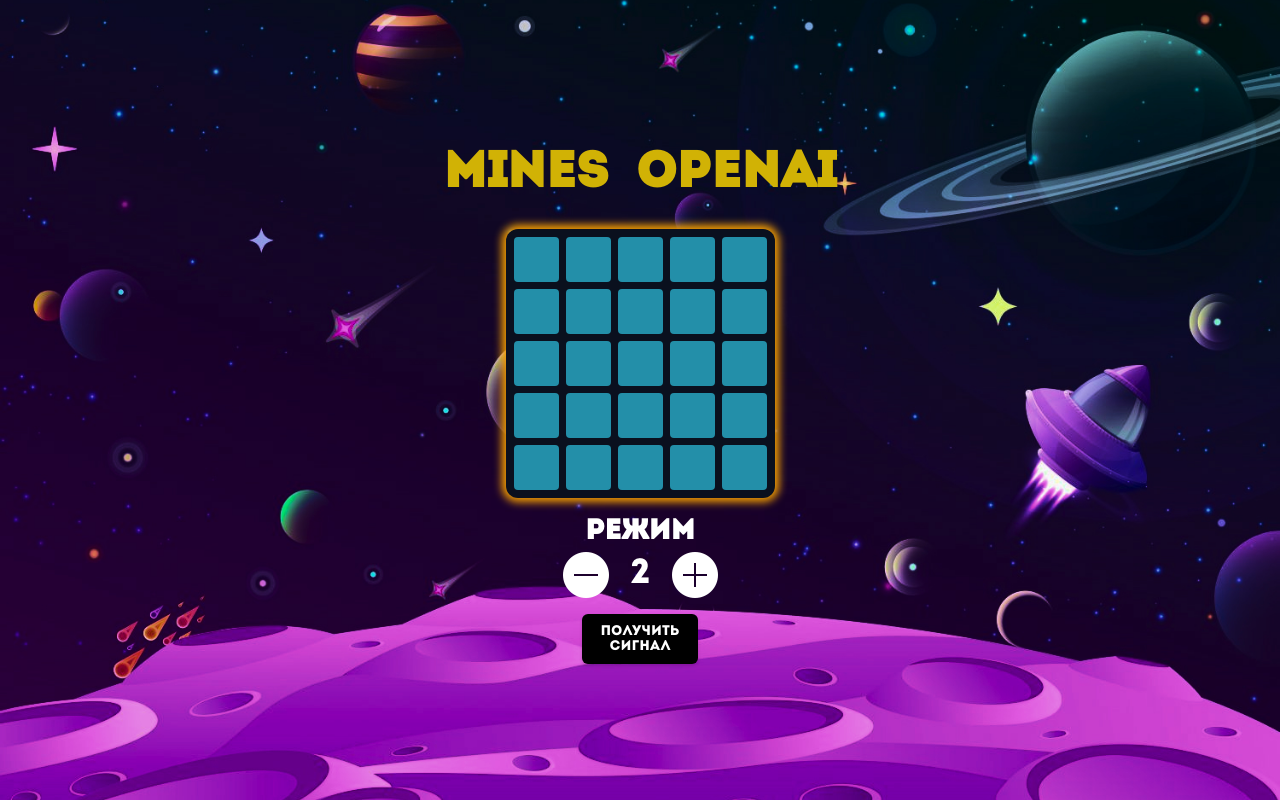
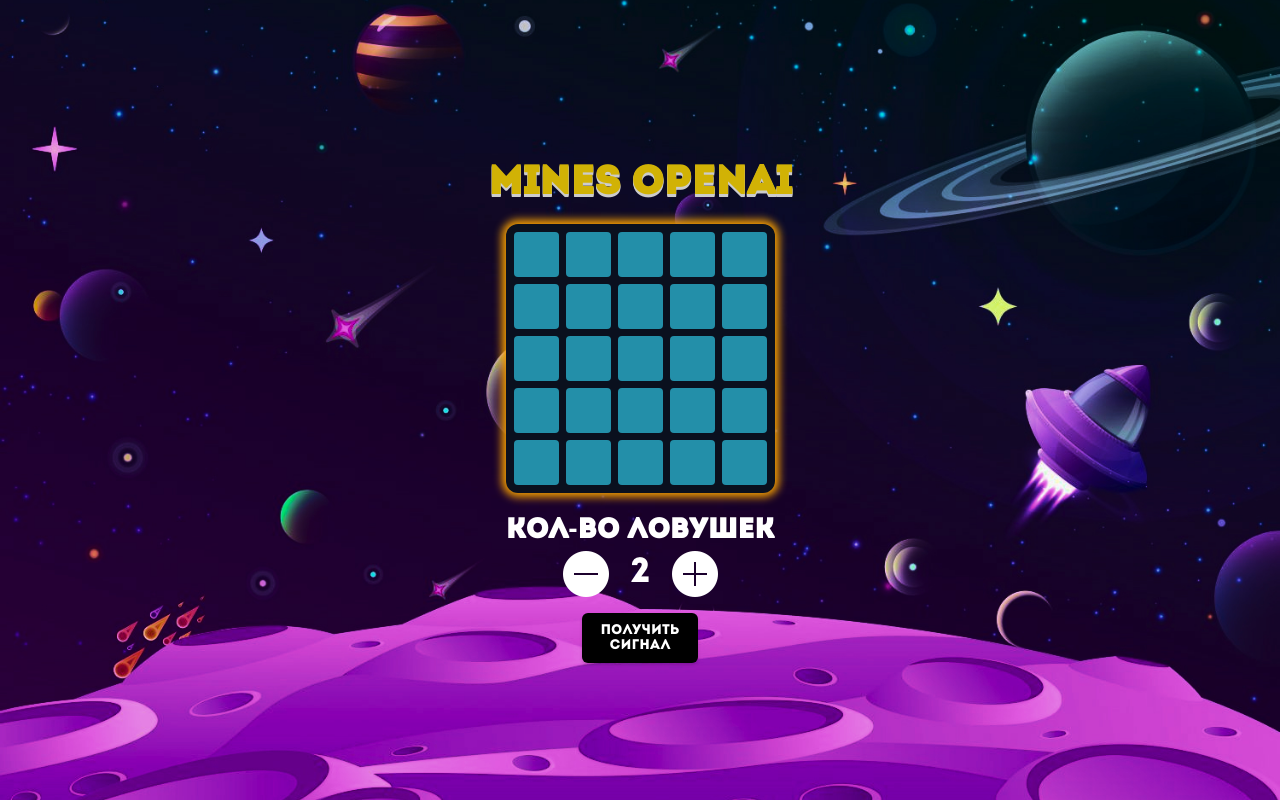
Before and after one commit to luacreate/minestest, a website: page mines-android-pc/ru.html in a window 1280 px wide. Drawn offline with Linux system fonts and the light colour scheme.

Commit message:
Update ru.html

```diff
--- a/mines-android-pc/ru.html
+++ b/mines-android-pc/ru.html
@@ -108,35 +108,20 @@
             text-align: center;
             margin-bottom: 20px;
             font-family: 'Intro', sans-serif;
-        }
-
-        #loading-text span {
-            display: inline-block;
-            animation: bounce 0.3s ease infinite alternate;
-            font-size: 50px;
+            font-size: 40px;
             color: rgb(209, 178, 5);
-        }
-
-        @keyframes bounce {
-            0% { transform: translateY(0); }
-            100% { transform: translateY(-10px); }
+            text-shadow: 0 1px 0 #ccc, 0 2px 0 #ccc, 0 3px 0 #ccc;
         }
     </style>
 </head>
 <body>
     <div class="main-container">
-        <!-- Логотип Mines OpenAI -->
-        <h1 id="loading-text">
-            <span>M</span><span>I</span><span>N</span><span>E</span><span>S</span>
-            <span style="margin-left: 10px;"></span>
-            <span>O</span><span>P</span><span>E</span><span>N</span><span>A</span><span>I</span>
-        </h1>
+        <!-- Логотип Mines OpenAI в одну строку -->
+        <h1 id="loading-text">MINES OPENAI</h1>
         <div class="container">
-            <div class="grid" id="grid">
-                <!-- Квадраты добавляются через JavaScript -->
-            </div>
+            <div class="grid" id="grid"></div>
         </div>
-        <div id="trap-count-label">РЕЖИМ</div>
+        <div id="trap-count-label">Кол-во ловушек</div>
         <div id="counter-container">
             <img class="control-button icon" src="minus.png" onclick="decrement()" alt="Уменьшить">
             <span id="count" class="count-display">2</span>
@@ -177,7 +162,7 @@
         }
 
         function squaresToOpen() {
-            return 4; // Всегда открываем 4 звезды, независимо от выбранного режима
+            return 4;
         }
 
         function getSignal() {
```
